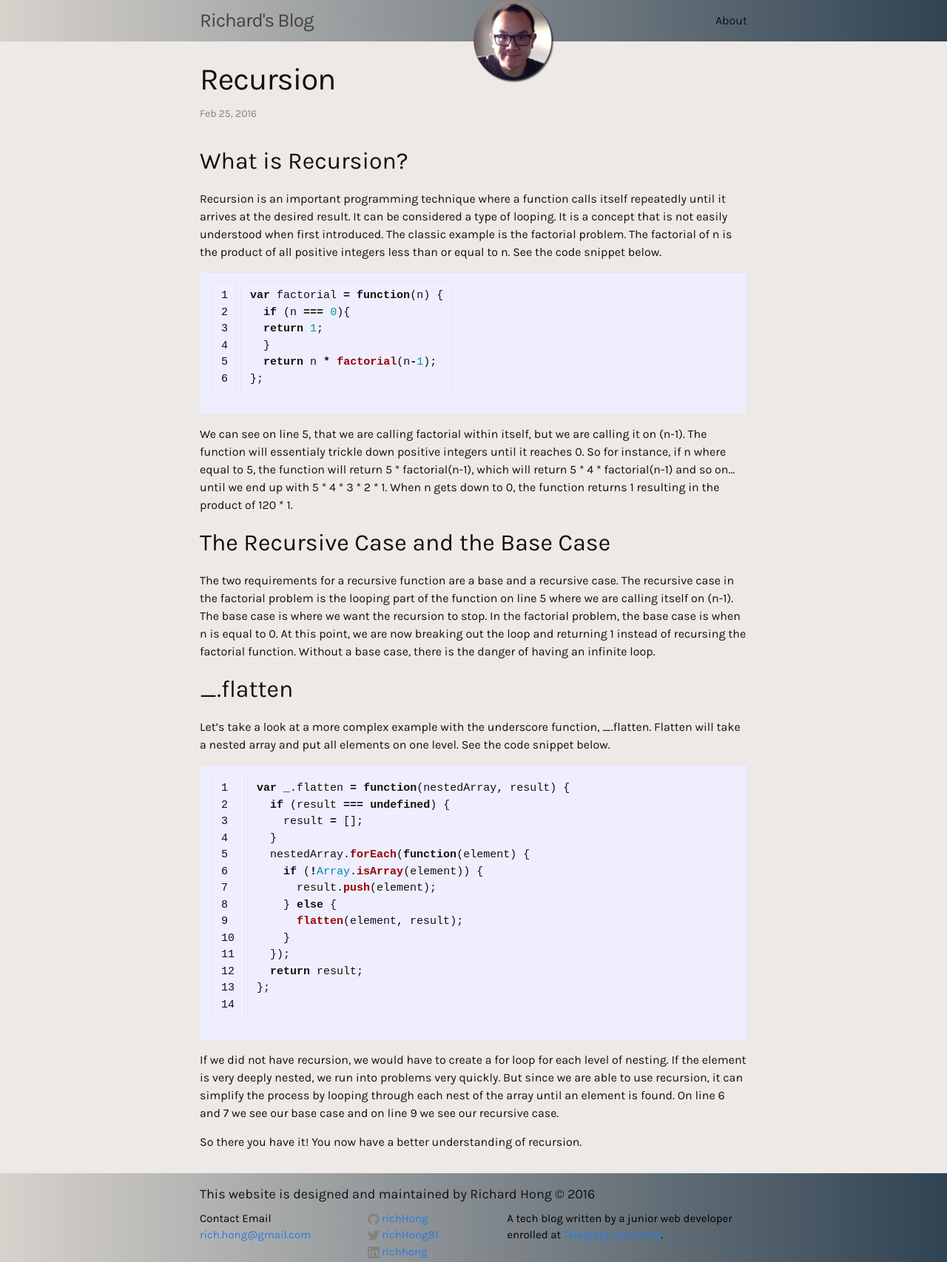
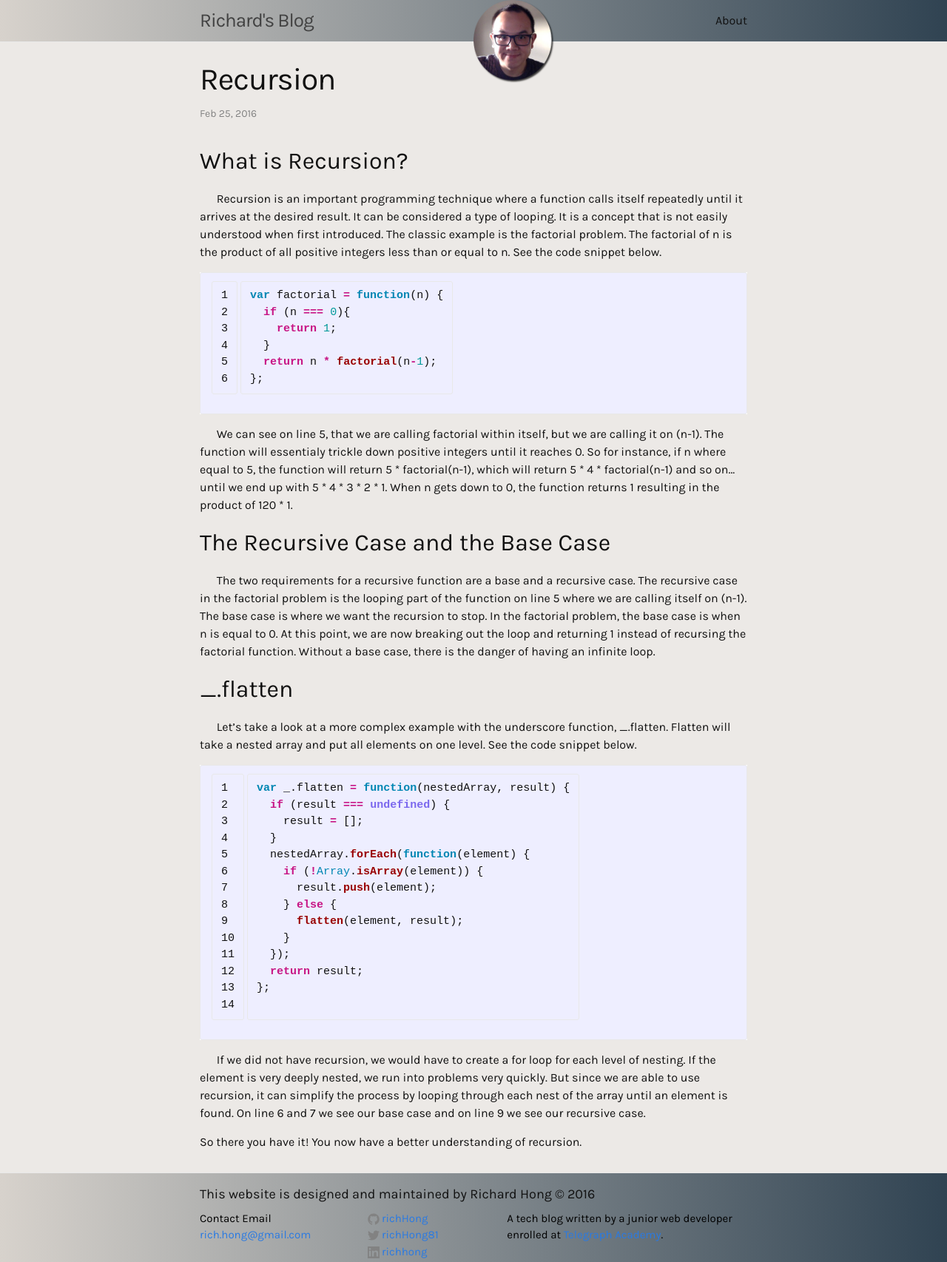
Before and after one commit to richHong/richHong.github.io, a Jekyll site: the page built from _posts/2016-02-25-recursion.md, in a window 1280 px wide. Shown: the whole page at 74% size. Built offline with Jekyll 4.4.1, drawn with Linux system fonts in a browser that asks for light colours; comment, search, counter and statistics services are not loaded.

Commit message:
added syntax highlight colors

```diff
--- a/_config.yml
+++ b/_config.yml
@@ -18,6 +18,4 @@ linkedin_username: richhong
 
 # Build settings
 markdown: kramdown
-kramdown:
-  input: GFM
-  syntax_highlighter: rouge
+highlighter: rouge
--- a/_posts/2016-02-25-recursion.md
+++ b/_posts/2016-02-25-recursion.md
@@ -7,28 +7,28 @@
 
 What is Recursion?
 ---
-Recursion is an important programming technique where a function calls itself repeatedly until it arrives at the desired result. It can be considered a type of looping. It is a concept that is not easily understood when first introduced. The classic example is the factorial problem. The factorial of n is the product of all positive integers less than or equal to n. See the code snippet below.
+&nbsp;&nbsp;&nbsp;&nbsp;&nbsp;&nbsp;Recursion is an important programming technique where a function calls itself repeatedly until it arrives at the desired result. It can be considered a type of looping. It is a concept that is not easily understood when first introduced. The classic example is the factorial problem. The factorial of n is the product of all positive integers less than or equal to n. See the code snippet below.
 
-{% highlight js linenos %}
+{% highlight javascript linenos %}
 var factorial = function(n) {
   if (n === 0){
-  return 1;
+    return 1;
   }
   return n * factorial(n-1);
 };
 {% endhighlight %}
 
-We can see on line 5, that we are calling factorial within itself, but we are calling it on (n-1). The function will essentialy trickle down positive integers until it reaches 0. So for instance, if n where equal to 5, the function will return 5 * factorial(n-1), which will return 5 * 4 * factorial(n-1) and so on... until we end up with 5 * 4 * 3 * 2 * 1. When n gets down to 0, the function returns 1 resulting in the product of 120 * 1.
+&nbsp;&nbsp;&nbsp;&nbsp;&nbsp;&nbsp;We can see on line 5, that we are calling factorial within itself, but we are calling it on (n-1). The function will essentialy trickle down positive integers until it reaches 0. So for instance, if n where equal to 5, the function will return 5 * factorial(n-1), which will return 5 * 4 * factorial(n-1) and so on... until we end up with 5 * 4 * 3 * 2 * 1. When n gets down to 0, the function returns 1 resulting in the product of 120 * 1.
 
 The Recursive Case and the Base Case
 ---
-The two requirements for a recursive function are a base and a recursive case. The recursive case in the factorial problem is the looping part of the function on line 5 where we are calling itself on (n-1). The base case is where we want the recursion to stop. In the factorial problem, the base case is when n is equal to 0. At this point, we are now breaking out the loop and returning 1 instead of recursing the factorial function. Without a base case, there is the danger of having an infinite loop.
+&nbsp;&nbsp;&nbsp;&nbsp;&nbsp;&nbsp;The two requirements for a recursive function are a base and a recursive case. The recursive case in the factorial problem is the looping part of the function on line 5 where we are calling itself on (n-1). The base case is where we want the recursion to stop. In the factorial problem, the base case is when n is equal to 0. At this point, we are now breaking out the loop and returning 1 instead of recursing the factorial function. Without a base case, there is the danger of having an infinite loop.
 
 _.flatten
 ---
-Let's take a look at a more complex example with the underscore function, _.flatten. Flatten will take a nested array and put all elements on one level. See the code snippet below.
+&nbsp;&nbsp;&nbsp;&nbsp;&nbsp;&nbsp;Let's take a look at a more complex example with the underscore function, _.flatten. Flatten will take a nested array and put all elements on one level. See the code snippet below.
 
-{% highlight js linenos %}
+{% highlight javascript linenos %}
 var _.flatten = function(nestedArray, result) {
   if (result === undefined) {
     result = [];
@@ -44,6 +44,6 @@
 };
   {% endhighlight %}
 
-If we did not have recursion, we would have to create a for loop for each level of nesting. If the element is very deeply nested, we run into problems very quickly. But since we are able to use recursion, it can simplify the process by looping through each nest of the array until an element is found. On line 6 and 7 we see our base case and on line 9 we see our recursive case.
+&nbsp;&nbsp;&nbsp;&nbsp;&nbsp;&nbsp;If we did not have recursion, we would have to create a for loop for each level of nesting. If the element is very deeply nested, we run into problems very quickly. But since we are able to use recursion, it can simplify the process by looping through each nest of the array until an element is found. On line 6 and 7 we see our base case and on line 9 we see our recursive case.
 
 So there you have it! You now have a better understanding of recursion.
--- a/_sass/_syntax-highlighting.scss
+++ b/_sass/_syntax-highlighting.scss
@@ -11,8 +11,8 @@
 
     .c     { color: #998; font-style: italic } // Comment
     .err   { color: #a61717; background-color: #e3d2d2 } // Error
-    .k     { font-weight: bold } // Keyword
-    .o     { font-weight: bold } // Operator
+    .k     { color: #C71585; font-weight: bold } // Keyword
+    .o     { color: #C71585; font-weight: bold } // Operator
     .cm    { color: #998; font-style: italic } // Comment.Multiline
     .cp    { color: #999; font-weight: bold } // Comment.Preproc
     .c1    { color: #998; font-style: italic } // Comment.Single
@@ -29,8 +29,8 @@
     .gs    { font-weight: bold } // Generic.Strong
     .gu    { color: #aaa } // Generic.Subheading
     .gt    { color: #a00 } // Generic.Traceback
-    .kc    { font-weight: bold } // Keyword.Constant
-    .kd    { font-weight: bold } // Keyword.Declaration
+    .kc    { color: #7B68EE; font-weight: bold } // Keyword.Constant
+    .kd    { color: #0086B3; font-weight: bold } // Keyword.Declaration
     .kp    { font-weight: bold } // Keyword.Pseudo
     .kr    { font-weight: bold } // Keyword.Reserved
     .kt    { color: #458; font-weight: bold } // Keyword.Type
```
